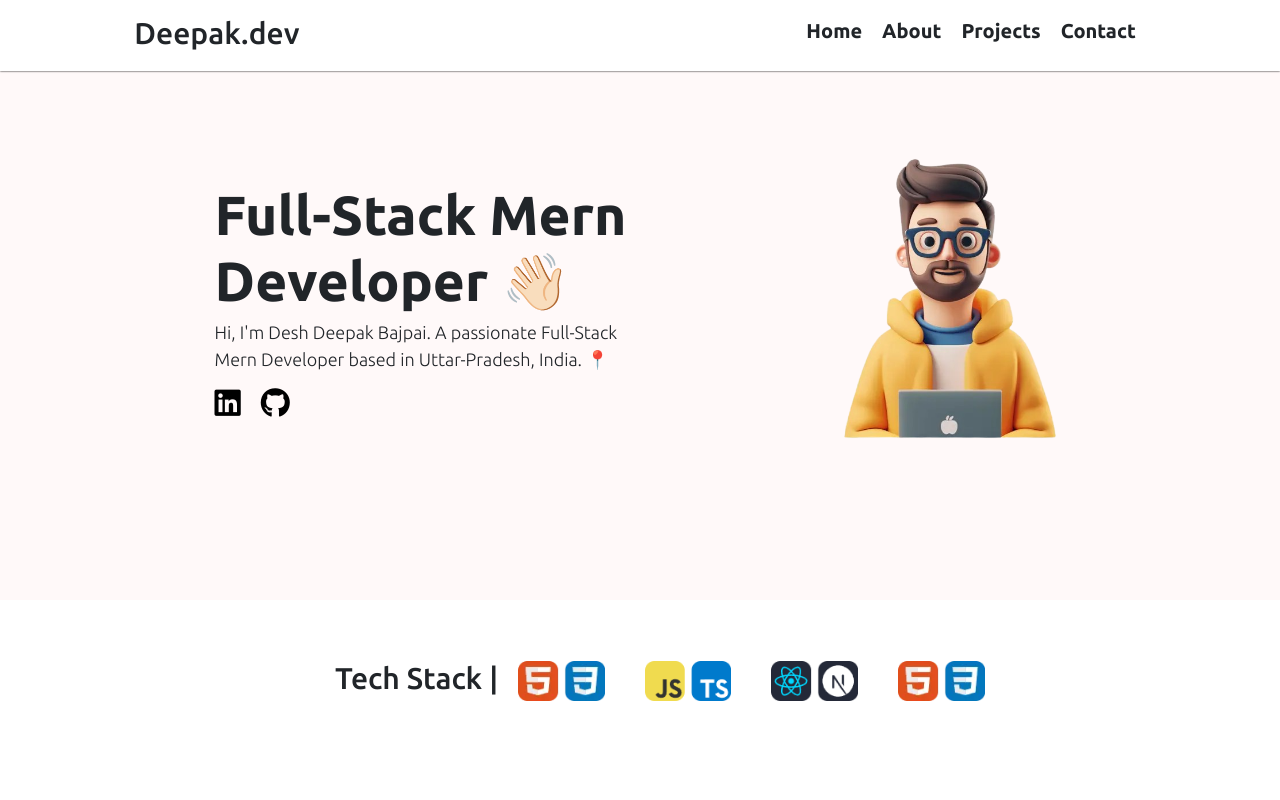
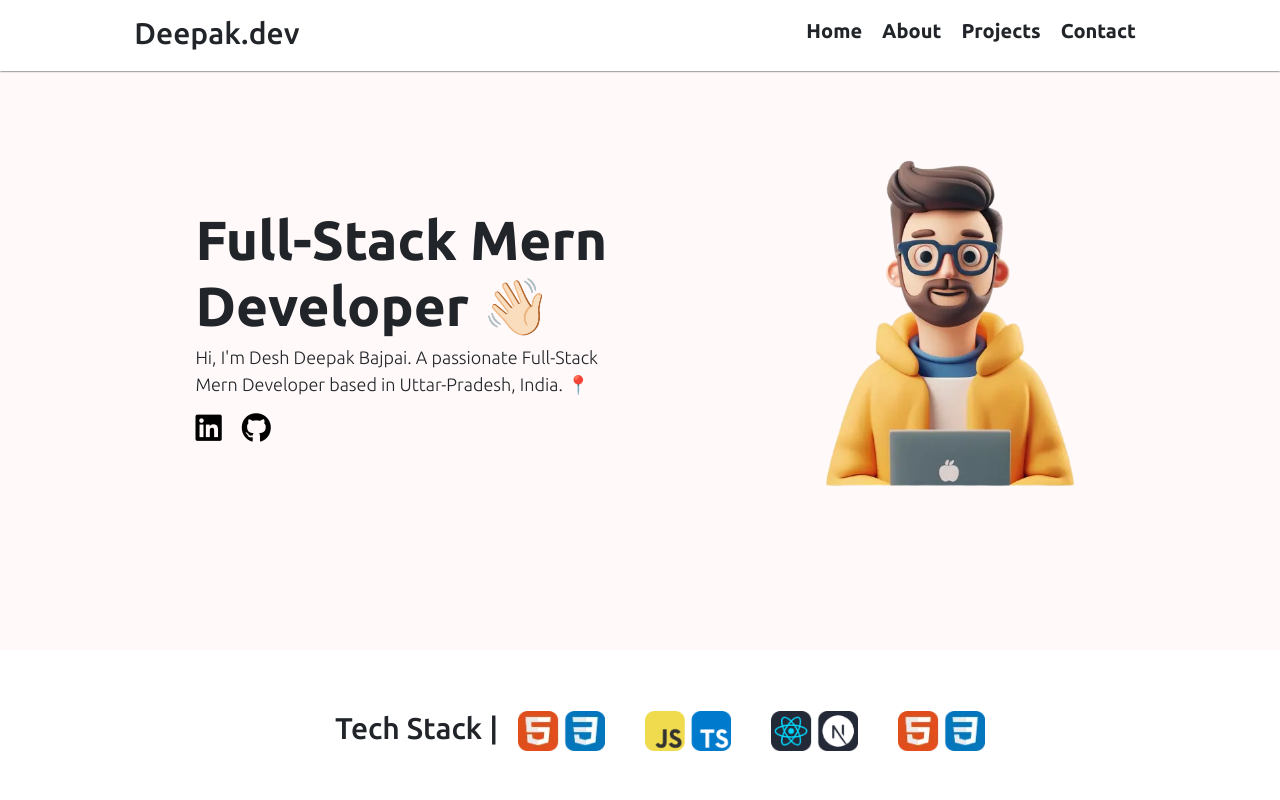
Before and after one commit to Deepak-cell311/Portfolio, a React (Vite) app: page / in a window 1280 px wide. Shown: the top 800 px of the page. Built offline with nearby package versions, Linux system fonts and the light colour scheme.

Commit message:
Update index.css

```diff
--- a/src/index.css
+++ b/src/index.css
@@ -81,7 +81,7 @@ nav ul li a {
 }
 
 .profileImage {
-  height: 30rem;
+  height: 35rem;
 }
 
 .heading {
```
